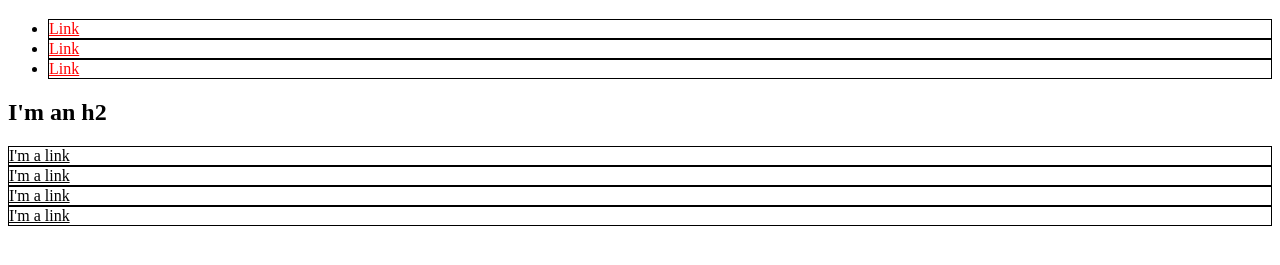
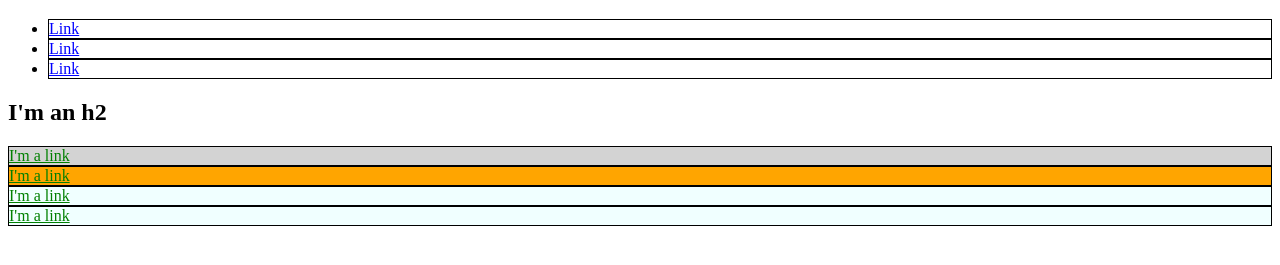
Before and after one commit to Rynhardt5/sample_css, a plain HTML site: page index.html in a window 1280 px wide. Shown: the part 61-326 px from the top of the page. Drawn offline with Linux system fonts and the light colour scheme.

Commit message:
chapter 1 complete

```diff
--- a/index.html
+++ b/index.html
@@ -6,19 +6,32 @@
     <style>
 
       a {
-      color: red;
+        color: red;
       }
 
       li {
         border: 1px solid black;
       }
 
-      div {
+      li a {
+        color: blue;
+      }
+
+      #exec-bio {
+        background-color: lightgray;
+      }
+
+      #orange-background {
+        background-color: orange;
+      }
+
+      .bio-box {
         border: 1px solid black;
-          }
+        background-color: azure;
+      }
 
-      div a {
-      color: unset;
+      .bio-box a {
+        color: green;
       }
 
     </style>
@@ -37,16 +50,16 @@
       </li> </ul>
 
     <h2>I'm an h2</h2>
-    <div>
+    <div id="exec-bio" class="bio-box">
+      <a href="http://example.com/" >I'm a link</a>
+    </div>
+    <div id="orange-background" class="bio-box">
       <a href="http://example.com/">I'm a link</a>
     </div>
-    <div>
+    <div class="bio-box">
       <a href="http://example.com/">I'm a link</a>
     </div>
-    <div>
-      <a href="http://example.com/">I'm a link</a>
-    </div>
-    <div>
+    <div class="bio-box">
       <a href="http://example.com/">I'm a link</a>
     </div>
 
```
